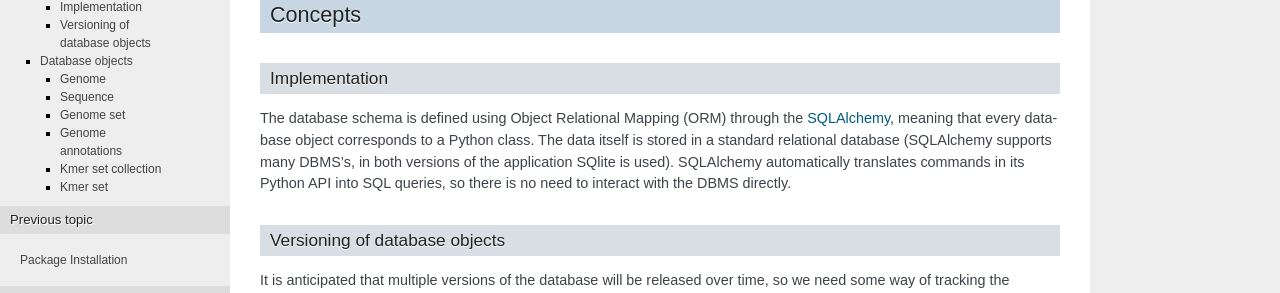
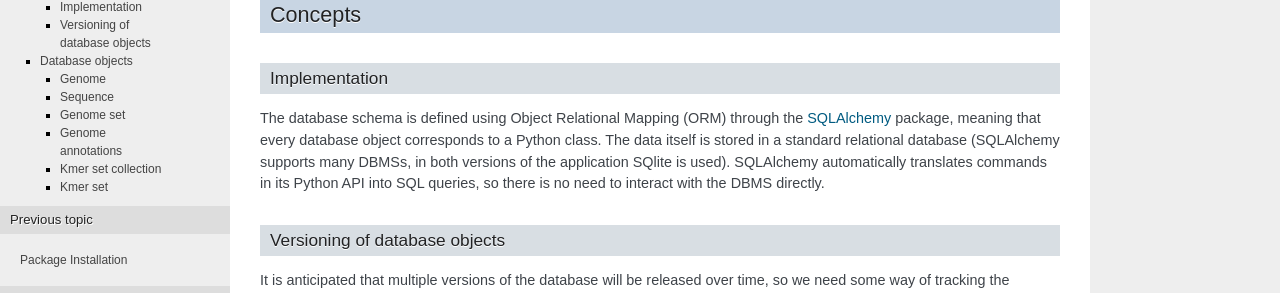
Before and after one commit to jlumpe/midas, a Sphinx documentation site: the page built from docs/database.rst, in a window 1280 px wide. Shown: the part 128-421 px from the top of the page. Built offline with Sphinx 7.4.7, drawn with Linux system fonts in a browser that asks for light colours.

Commit message:
Minor corrections to documentation

```diff
--- a/docs/database.rst
+++ b/docs/database.rst
@@ -11,10 +11,10 @@ Implementation
 --------------
 
 The database schema is defined using Object Relational Mapping (ORM)
-through the `SQLAlchemy <https://www.sqlalchemy.org/>`__, meaning that
+through the `SQLAlchemy <https://www.sqlalchemy.org/>`__ package, meaning that
 every database object corresponds to a Python class. The data itself is
 stored in a standard relational database (SQLAlchemy supports many
-DBMS's, in both versions of the application SQlite is used). SQLAlchemy
+DBMSs, in both versions of the application SQlite is used). SQLAlchemy
 automatically translates commands in its Python API into SQL queries, so
 there is no need to interact with the DBMS directly.
 
```
